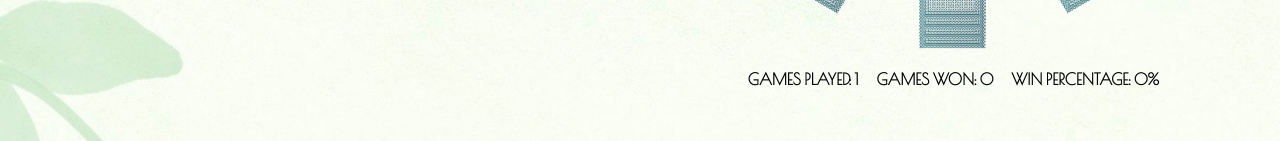
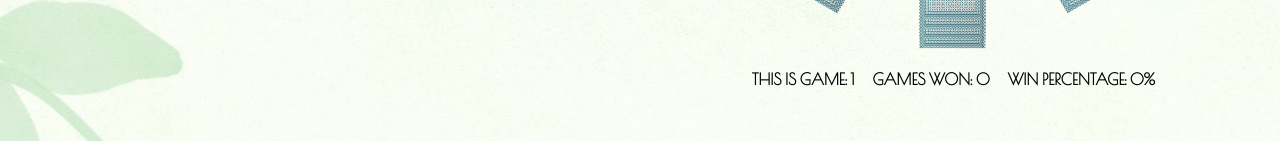
Before and after one commit to sudwald/clock, a React (Create React App) app: page / in a window 1280 px wide. Shown: the part 655-796 px from the top of the page. Built offline with nearby package versions, Linux system fonts and the light colour scheme.

Commit message:
Tweaked order of layout

```diff
--- a/src/Stats.js
+++ b/src/Stats.js
@@ -11,7 +11,7 @@ function Stats(props) {
     return(
         <>
         <div id='statsContainer'>
-            <p class='stats'>GAMES PLAYED: {playInfo.gamesPlayed}</p>
+            <p class='stats'>THIS IS GAME: {playInfo.gamesPlayed}</p>
             <p class='stats'>GAMES WON: {playInfo.gamesWon}</p>
             <p class='stats'>WIN PERCENTAGE: {`${winPercentage}%`}</p>
         </div>
```
